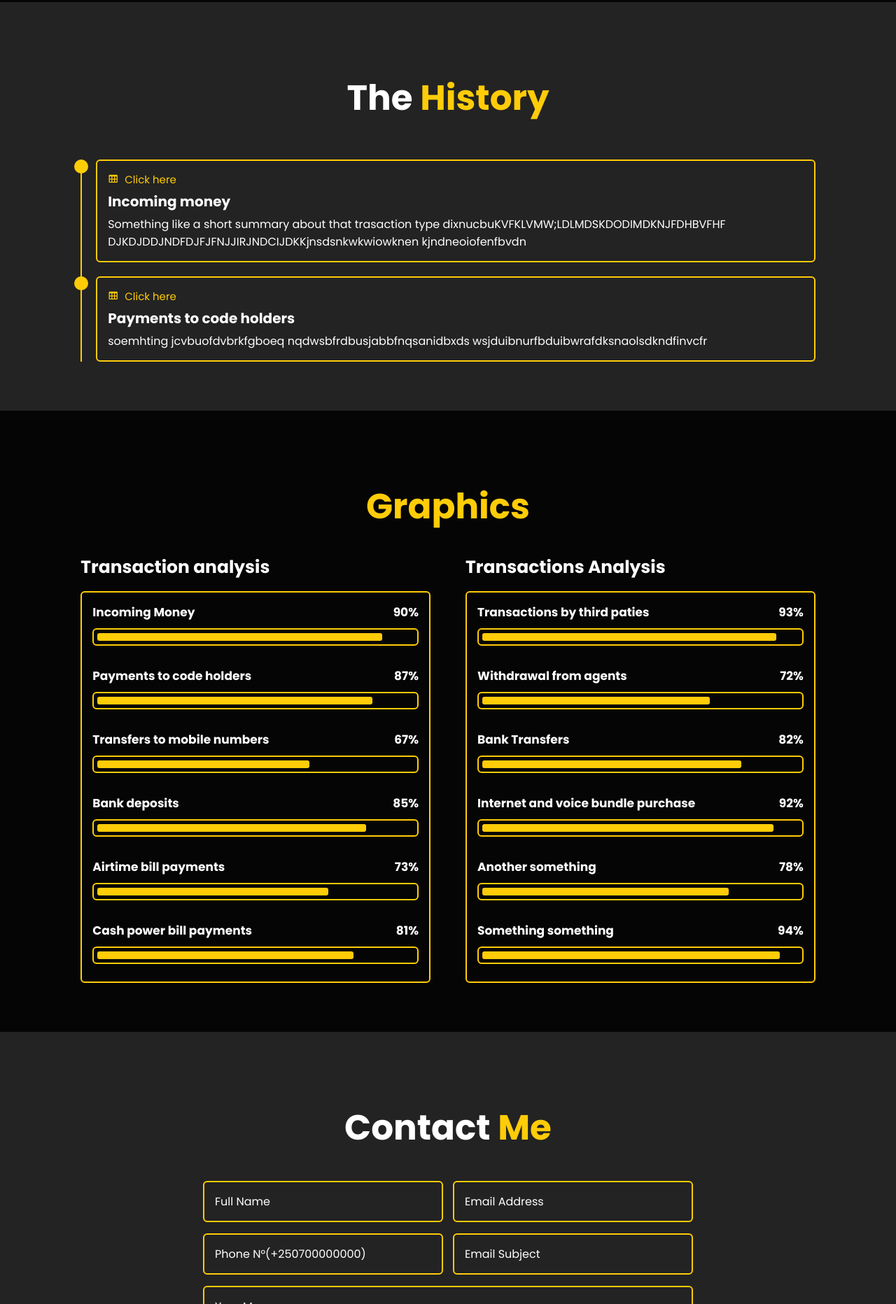
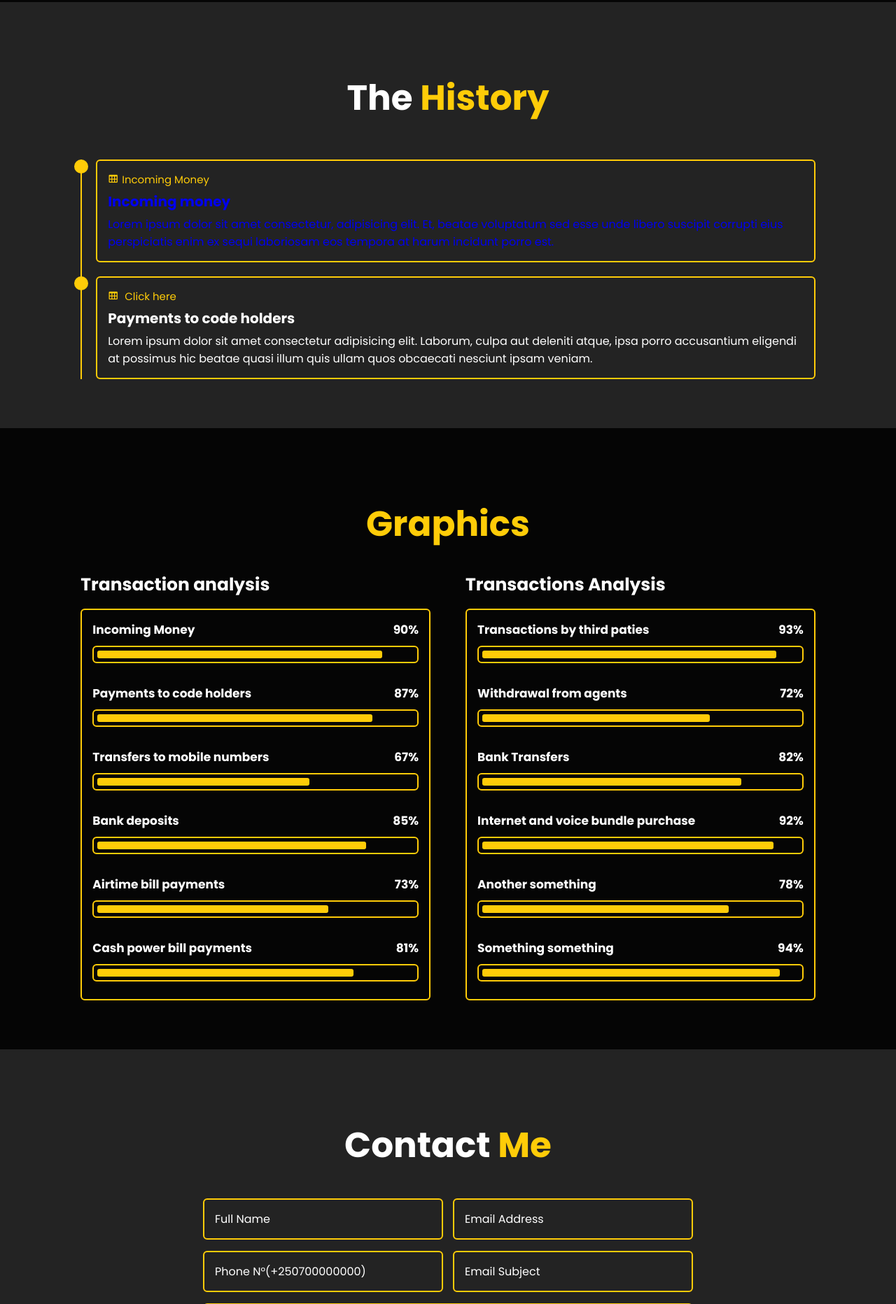
Before and after one commit to DLOADIN/MoMo-Data-Analysis, a Django app: page /momo/ in a window 1280 px wide. Shown: the part 1597-3461 px from the top of the page at 70% size. Run offline with Django 5.2, Linux system fonts and the light colour scheme; parts of the project's set-up code (start-up, migrations or seed data) failed here and were passed over.

Commit message:
working on history

```diff
--- a/MOMO_DASHBOARD/momo/static/momo/css/swag.css
+++ b/MOMO_DASHBOARD/momo/static/momo/css/swag.css
@@ -359,7 +359,7 @@ span {
   background: var(--second-bg-color);
 }
 
-.education {
+.history {
   display: flex;
   justify-content: center;
   align-items: center;
@@ -368,28 +368,28 @@ span {
   padding-bottom: 5rem;
 }
 
-.education-row {
+.history-row {
   display: flex;
   flex-wrap: wrap;
   gap: 5rem;
 }
 
-.education-row .education-column {
+.history-row .history-column {
   flex: 1 1 40rem;
 }
 
-.education-column .title {
+.history-column .title {
   position: relative;
   display: inline-block;
   font-size: 2.5rem;
   margin: 0 0 1.5rem 2rem;
 }
 
-.education-column .education-box {
+.history-column .history-box {
   position: relative;
   border-left: 0.2rem solid var(--main-color);
 }
-.education-column .education-content::before {
+.history-column .history-content::before {
   content: "";
   position: absolute;
   top: 0;
@@ -399,12 +399,12 @@ span {
   background-color: var(--main-color);
   border-radius: 50%;
 }
-.education-box .education-content {
+.history-box .history-content {
   position: relative;
   padding-left: 2rem;
 }
 
-.education-content .content {
+.history-content .content {
   position: relative;
   padding: 1.5rem;
   border: 0.2rem solid var(--main-color);
@@ -413,7 +413,7 @@ span {
   overflow: hidden;
 }
 
-.education-content .content::before {
+.history-content .content::before {
   content: "";
   position: absolute;
   top: 0;
@@ -424,30 +424,30 @@ span {
   z-index: -1;
   transition: 0.5s;
 }
-.education-content .content:hover::before {
+.history-content .content:hover::before {
   width: 100%;
 }
 
-.education-content .content .year {
+.history-content .content .year {
   font-size: 1.5rem;
   color: var(--main-color);
   padding-bottom: 0.5rem;
 }
 
-.education-content .content .year i {
+.history-content .content .year i {
   padding-right: 0.5rem;
 }
 
-.education-content .content h3 {
+.history-content .content h3 {
   font-size: 2rem;
 }
 
-.education-content .content p {
+.history-content .content p {
   font-size: 1.6rem;
   padding-top: 0.5rem;
 }
 
-.education-content .content img {
+.history-content .content img {
   opacity: 0.55;
 }
 
@@ -755,13 +755,13 @@ section:nth-child(odd) .animate.scroll,
   background: var(--second-bg-color);
 }
 
-.education .education-box .animate.scroll,
+.history .history-box .animate.scroll,
 .about .about-img .animate.scroll {
   width: 105%;
 }
 
 .about.show-animate .animate.scroll,
-.education.show-animate .animate.scroll,
+.history.show-animate .animate.scroll,
 .skills.show-animate .animate.scroll,
 .contact.show-animate .animate.scroll,
 .footer.show-animate .animate.scroll {
@@ -892,7 +892,7 @@ section:nth-child(odd) .animate.scroll,
     font-size: 5.2rem;
   }
 
-  .education {
+  .history {
     padding: 10rem 4% 5rem 5%;
   }
 
--- a/MOMO_DASHBOARD/momo/templates/momo/index.html
+++ b/MOMO_DASHBOARD/momo/templates/momo/index.html
@@ -30,7 +30,7 @@
       <nav class="navbar">
         <a href="#home" class="active">Home</a>
         <a href="#about">Dashboard</a>
-        <a href="#education">History</a>
+        <a href="#history">History</a>
         <a href="#skills">Graphics</a>
         <a href="#contact">Contact</a>
 
@@ -98,42 +98,40 @@
       </div>
     </section>
 
-    <!-- education section design -->
-    <section class="education" id="education">
+    <!-- history section design -->
+    <section class="history" id="history">
       <h2 class="heading">
         The <span>History</span
         ><span class="animate scroll" style="--i: 1"></span>
       </h2>
 
-      <div class="education-row">
-        <div class="education-column">
+      <div class="history-row">
+        <div class="history-column">
           <h3 class="title">
             <span class="animate scroll" style="--i: 2"></span>
           </h3>
 
-          <div class="education-box">
-            <div class="education-content">
+          <div class="history-box">
+            <div class="history-content">
               <div class="content">
-                <div class="year"><i class="bx bx-table"></i> Click here</div>
-                <h3>Incoming money</h3>
-                <p>
-                  Something like a short summary about that trasaction type
-                  dixnucbuKVFKLVMW;LDLMDSKDODIMDKNJFDHBVFHF
-                  DJKDJDDJNDFDJFJFNJJIRJNDCIJDKKjnsdsnkwkwiowknen
-                  kjndneoiofenfbvdn
-                </p>
+                <a href="{% url 'momo:moneyrecieved' %}">
+                  <div class="year"><i class="bx bx-table"></i>Incoming Money</div>
+                  <h3>Incoming money</h3>
+                  <p>
+                    Lorem ipsum dolor sit amet consectetur, adipisicing elit. Et, beatae voluptatum sed esse unde libero suscipit corrupti eius perspiciatis enim ex sequi laboriosam eos tempora at harum incidunt porro est.
+                  </p>
+                </a>
               </div>
             </div>
 
-            <div class="education-content">
+            <div class="history-content">
               <div class="content">
                 <div class="year">
                   <i class="bx bx-table"></i> Click here
                 </div>
                 <h3>Payments to code holders</h3>
                 <p>
-                  soemhting jcvbuofdvbrkfgboeq nqdwsbfrdbusjabbfnqsanidbxds
-                  wsjduibnurfbduibwrafdksnaolsdkndfinvcfr
+                  Lorem ipsum dolor sit amet consectetur adipisicing elit. Laborum, culpa aut deleniti atque, ipsa porro accusantium eligendi at possimus hic beatae quasi illum quis ullam quos obcaecati nesciunt ipsam veniam.
                 </p>
               </div>
             </div>
--- a/MOMO_DASHBOARD/momo/views.py
+++ b/MOMO_DASHBOARD/momo/views.py
@@ -19,7 +19,7 @@ def home(request):
 
 def airtime(request):
     return render(
-        request, "momo/airtime.html", {"airtime": AirtimePayments.objects.all()}
+        request, "momo/data.html", {"airtime": AirtimePayments.objects.all()}
     )
 
 
```
